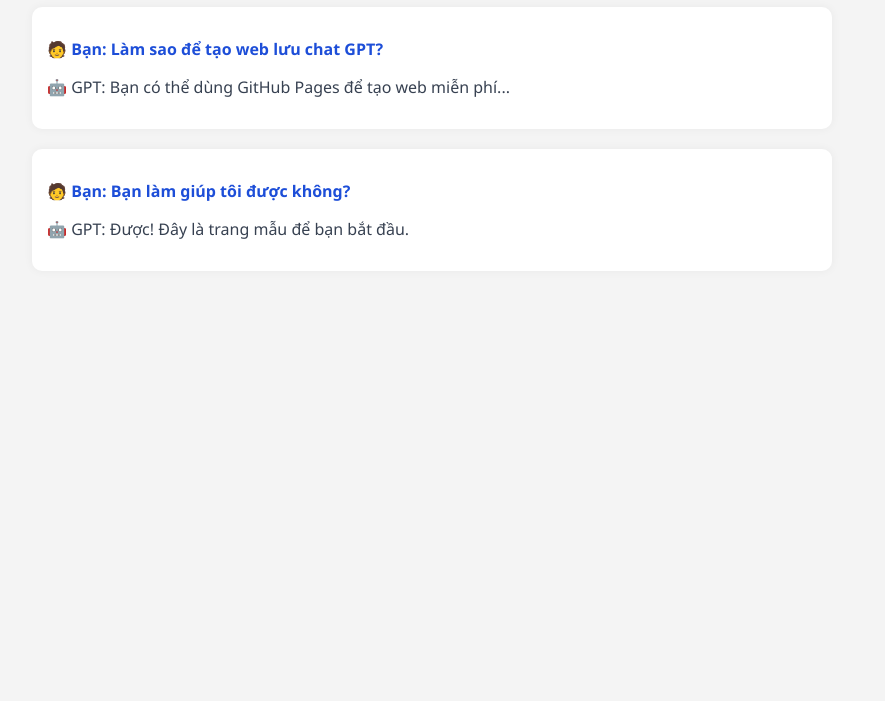
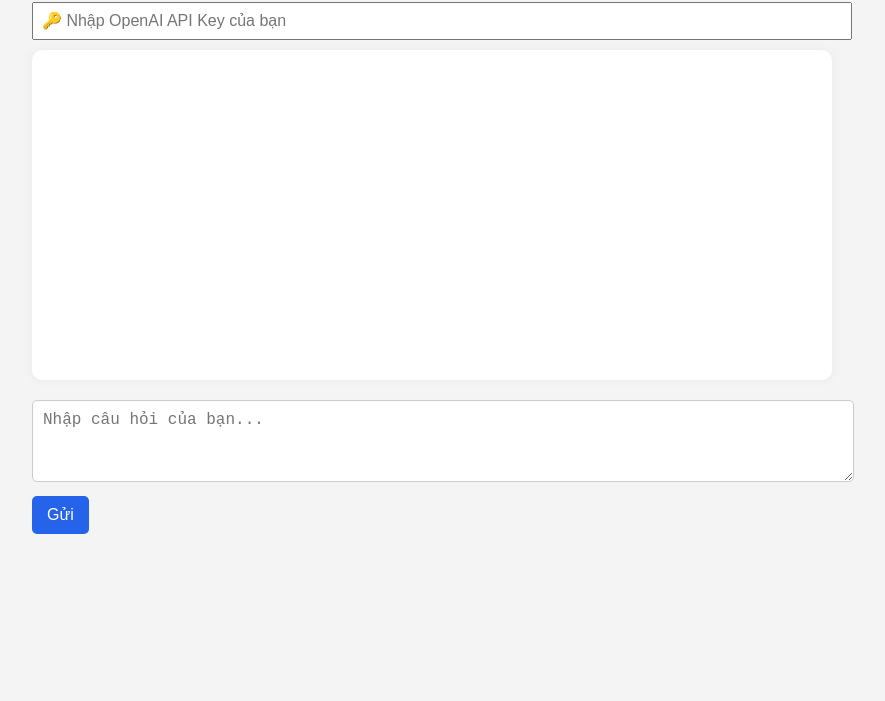
Before and after one commit to phongnhu77/gpt-chat-log, a plain HTML site: page index.html in a window 1280 px wide. Shown: the part 99-800 px from the top of the page, without its empty margins (208-1093 px from the left). Drawn offline with Linux system fonts and the light colour scheme.

Commit message:
Update index.html

```diff
--- a/index.html
+++ b/index.html
@@ -2,24 +2,25 @@
 <html lang="vi">
 <head>
   <meta charset="UTF-8">
-  <title>Chat GPT của Tôi</title>
+  <title>Chat với GPT</title>
   <style>
     body {
-      font-family: 'Segoe UI', sans-serif;
-      background-color: #f4f4f4;
-      padding: 20px;
+      font-family: Arial, sans-serif;
       max-width: 800px;
       margin: auto;
+      padding: 20px;
+      background-color: #f4f4f4;
     }
-    h1 {
-      text-align: center;
-    }
-    .chat {
-      background-color: #ffffff;
+    #chat {
+      background: #fff;
+      padding: 15px;
       border-radius: 10px;
-      padding: 15px;
+      min-height: 300px;
       margin-bottom: 20px;
       box-shadow: 0 0 10px rgba(0,0,0,0.05);
+    }
+    .message {
+      margin: 10px 0;
     }
     .user {
       color: #1d4ed8;
@@ -28,20 +29,84 @@
     .assistant {
       color: #374151;
     }
+    textarea {
+      width: 100%;
+      height: 60px;
+      padding: 10px;
+      font-size: 1rem;
+      border-radius: 5px;
+      border: 1px solid #ccc;
+    }
+    button {
+      margin-top: 10px;
+      padding: 10px 15px;
+      font-size: 1rem;
+      border: none;
+      background-color: #2563eb;
+      color: white;
+      border-radius: 5px;
+      cursor: pointer;
+    }
+    input[type="password"] {
+      width: 100%;
+      padding: 8px;
+      margin-bottom: 10px;
+      font-size: 1rem;
+    }
   </style>
 </head>
 <body>
-  <h1>📘 Lưu Trữ Chat GPT Cá Nhân</h1>
 
-  <div class="chat">
-    <p class="user">🧑 Bạn: Làm sao để tạo web lưu chat GPT?</p>
-    <p class="assistant">🤖 GPT: Bạn có thể dùng GitHub Pages để tạo web miễn phí...</p>
-  </div>
+  <h1>💬 Chat với GPT</h1>
 
-  <div class="chat">
-    <p class="user">🧑 Bạn: Bạn làm giúp tôi được không?</p>
-    <p class="assistant">🤖 GPT: Được! Đây là trang mẫu để bạn bắt đầu.</p>
-  </div>
+  <input type="password" id="apiKey" placeholder="🔑 Nhập OpenAI API Key của bạn">
+
+  <div id="chat"></div>
+
+  <textarea id="userInput" placeholder="Nhập câu hỏi của bạn..."></textarea>
+  <button onclick="sendMessage()">Gửi</button>
+
+  <script>
+    let messages = [
+      { role: "system", content: "Bạn là trợ lý thông minh hỗ trợ người dùng bằng tiếng Việt." }
+    ];
+
+    async function sendMessage() {
+      const input = document.getElementById("userInput").value.trim();
+      const apiKey = document.getElementById("apiKey").value.trim();
+      if (!input || !apiKey) return;
+
+      messages.push({ role: "user", content: input });
+      displayMessage("user", input);
+      document.getElementById("userInput").value = "";
+
+      const response = await fetch("https://api.openai.com/v1/chat/completions", {
+        method: "POST",
+        headers: {
+          "Content-Type": "application/json",
+          "Authorization": `Bearer ${apiKey}`
+        },
+        body: JSON.stringify({
+          model: "gpt-3.5-turbo", // bạn có thể đổi thành gpt-4 nếu tài khoản hỗ trợ
+          messages: messages
+        })
+      });
+
+      const data = await response.json();
+      const reply = data.choices?.[0]?.message?.content || "[Không có phản hồi]";
+      messages.push({ role: "assistant", content: reply });
+      displayMessage("assistant", reply);
+    }
+
+    function displayMessage(role, content) {
+      const chat = document.getElementById("chat");
+      const msgDiv = document.createElement("div");
+      msgDiv.className = `message ${role}`;
+      msgDiv.textContent = (role === "user" ? "🧑 Bạn: " : "🤖 GPT: ") + content;
+      chat.appendChild(msgDiv);
+      chat.scrollTop = chat.scrollHeight;
+    }
+  </script>
 
 </body>
 </html>
```
